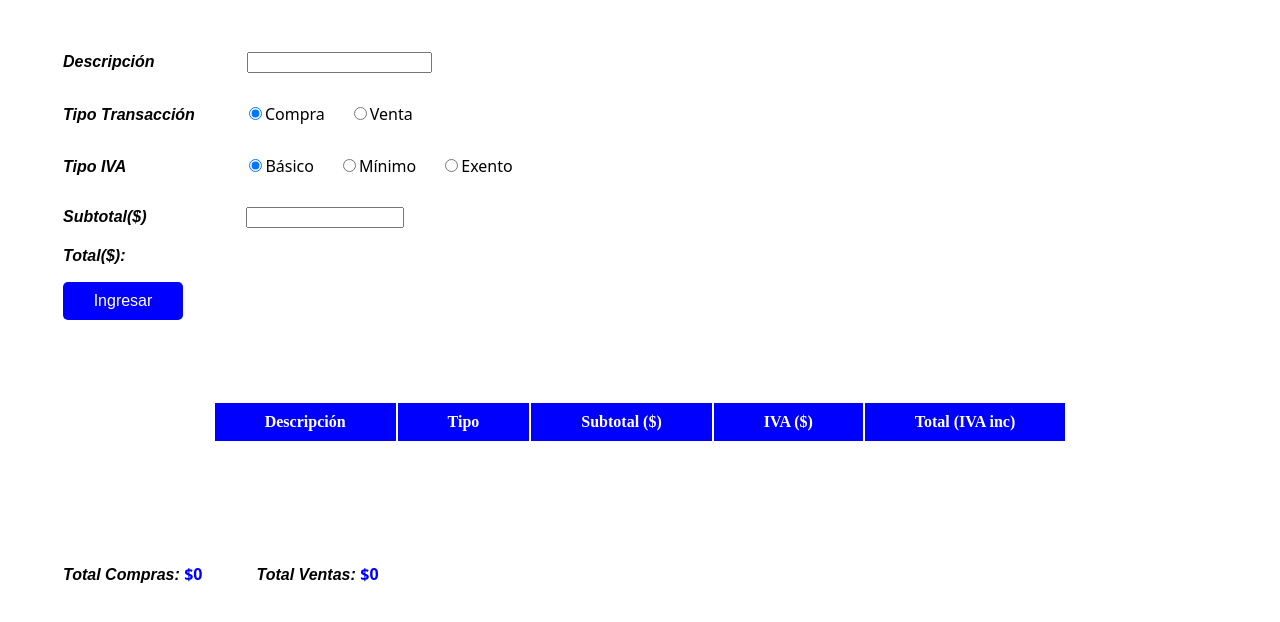
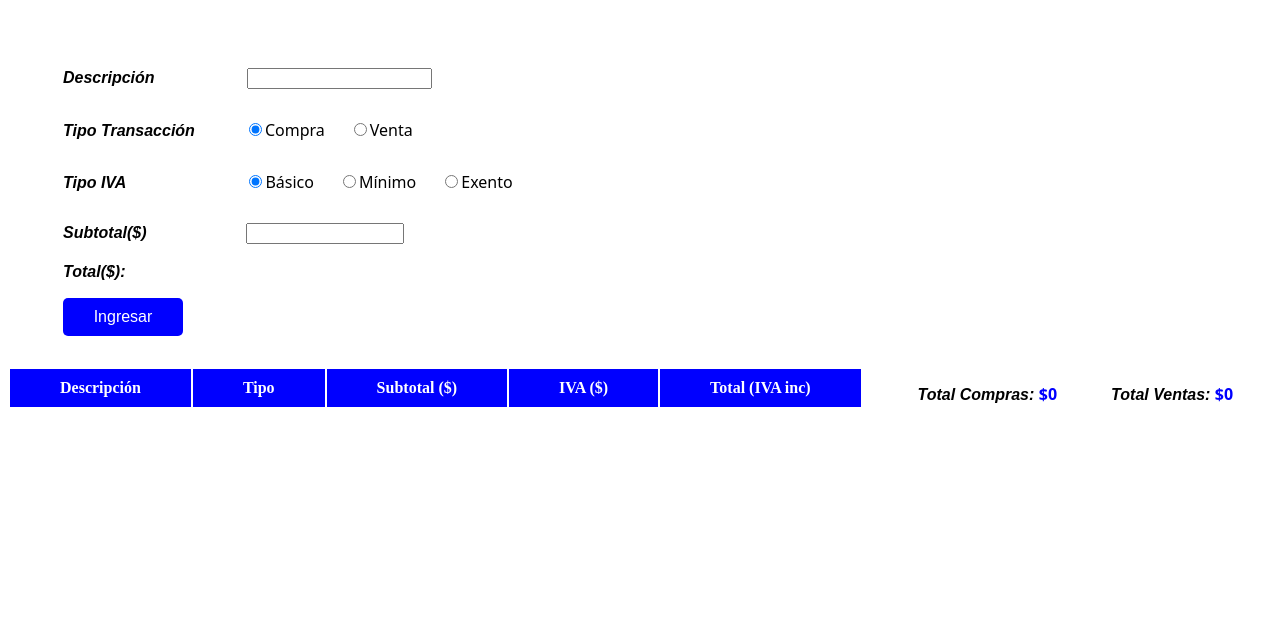
Before and after one commit to guskpo20/Contablito, a plain HTML site: page index.html in a window 1280 px wide. Shown: the part 98-720 px from the top of the page. Drawn offline with Linux system fonts and the light colour scheme.

Commit message:
Un poco de estilo

```diff
--- a/css/style.css
+++ b/css/style.css
@@ -1,3 +1,8 @@
+#general {
+  display: flex;
+  flex-wrap: wrap;
+}
+
 h2 {
   text-align: center;
   color: blue;
@@ -59,7 +64,6 @@ li {
 }
 
 table {
-  padding-top: 50px;
   margin: auto;
   text-align: center;
 }
@@ -76,7 +80,6 @@ td {
 }
 
 #capital {
-  margin-top: 120px;
   font-weight: bold;
 }
 
--- a/index.html
+++ b/index.html
@@ -11,6 +11,7 @@
 
   <body>
     <h2>Contablito</h2>
+    <div id="general">
       <div id="datos">
         <ul>
           <li>
@@ -18,7 +19,9 @@
             <input id="descriptionText" type="text" name="description" />
           </li>
           <li>
-          <label id="transaction" for="descriptionType">Tipo Transacción</label>
+            <label id="transaction" for="descriptionType"
+              >Tipo Transacción</label
+            >
             <input
               type="radio"
               name="descriptionType"
@@ -77,7 +80,7 @@
           <li>Total Ventas: <span id="ventas"></span></li>
         </ul>
       </div>
-
+    </div>
     <script src="js/script.js"></script>
   </body>
 </html>
```
Lines whose indentation alone changed are shown as unchanged.
